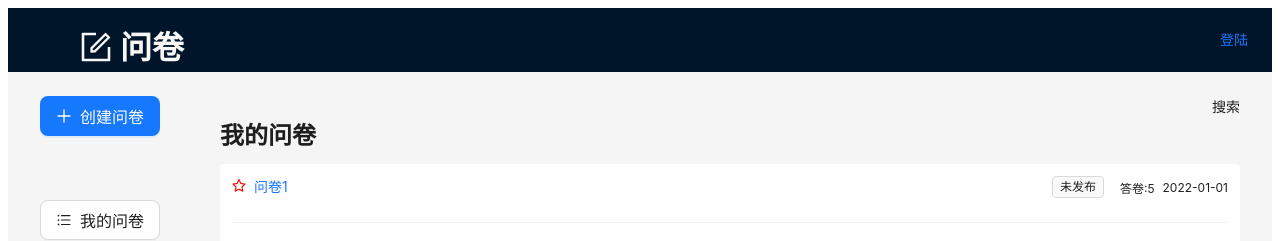
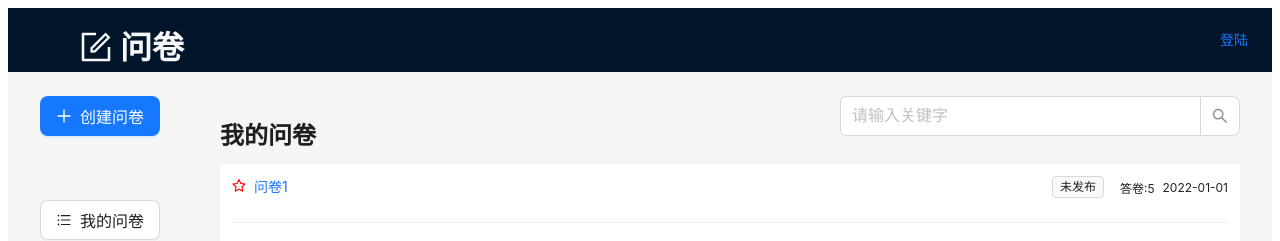
Before and after one commit to shenyaofeng/questionnaire, a React (Vite) app: page /manage/list in a window 1280 px wide. Shown: the top 241 px of the page. Built offline with nearby package versions, Linux system fonts and the light colour scheme.

Commit message:
输入框组件

```diff
--- /dev/null
+++ b/src/components/ListSearch.tsx
@@ -0,0 +1,29 @@
+import { ChangeEvent, FC } from 'react'
+import {Input} from 'antd'
+import { useState } from'react'
+const { Search } = Input;
+const ListSearch: FC = () => {
+  // 输入框的值
+  const [inputValue, setInputValue] = useState('')
+
+  const handleChange = (event:ChangeEvent<HTMLInputElement>) => {
+    setInputValue(event.target.value)
+  }
+  const handleSearch = (value:string) => {
+    console.log(value)
+  }
+  return (
+    <div>
+      <Search
+      style={{width:"400px"}}
+      size='large'
+      placeholder='请输入关键字'
+      allowClear
+      onChange={handleChange}
+      onSearch={handleSearch}
+      />
+    </div>
+  )
+}
+
+export default ListSearch
--- a/src/pages/manage/List.tsx
+++ b/src/pages/manage/List.tsx
@@ -3,6 +3,7 @@ import styles from "./common.module.scss"
 import { useState } from 'react'
 import QuestionCard from '../../components/QuestionCard'
 import { Typography } from 'antd'
+import ListSearch from '../../components/ListSearch'
 const rawQuestionList = [
   { _id: 'q1', title: '问卷1', isPublished: false, isStar: true, answerCount: 5, createAt: '2022-01-01' },
   { _id: 'q2', title: '问卷2', isPublished: true, isStar: true, answerCount: 3, createAt: '2022-012-01' },
@@ -19,7 +20,9 @@ const List: FC = () => {
         <div className={styles.left}>
           <Title level={3}>我的问卷</Title>
         </div>
-        <div className={styles.right}>搜索</div>
+        <div className={styles.right}>
+          <ListSearch></ListSearch>
+        </div>
       </div>
       <div className='content' style={{backgroundColor:'#f1f1f1'}}>
         {/* 问卷列表 */}
```
